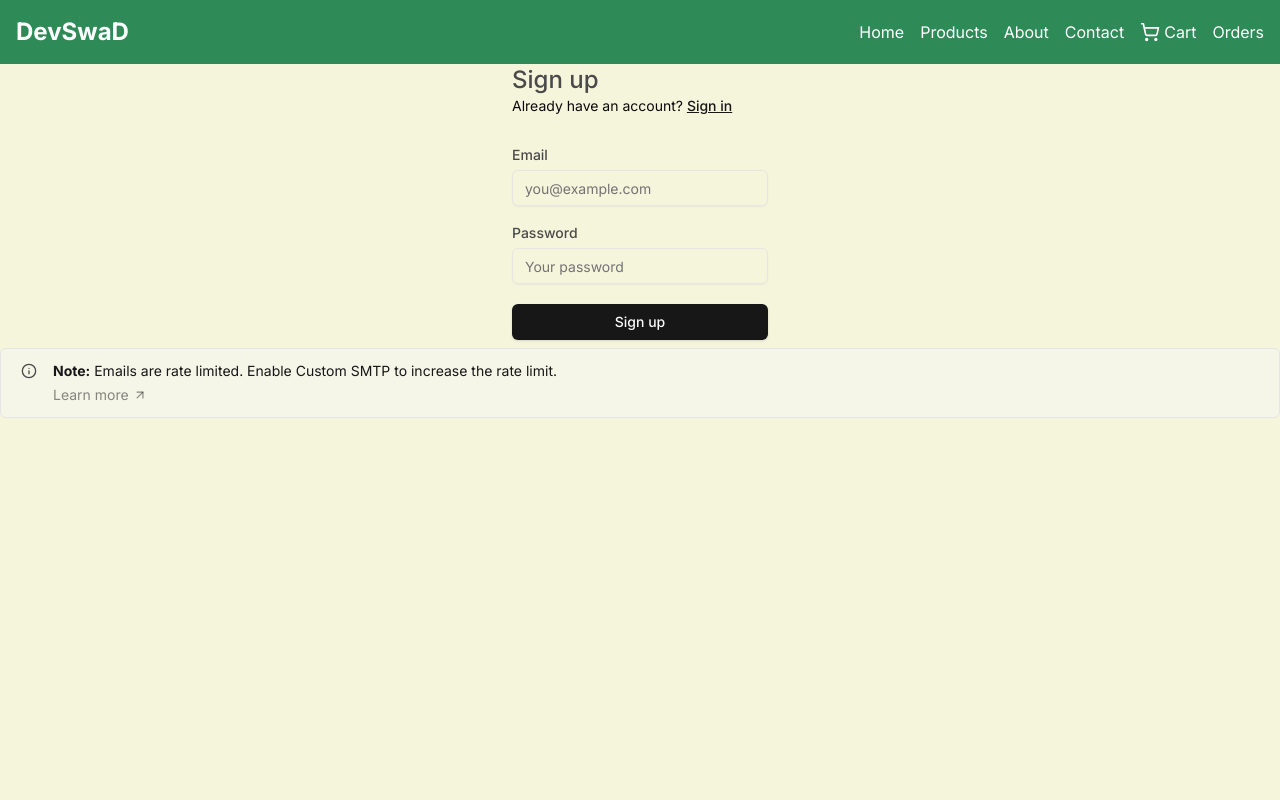
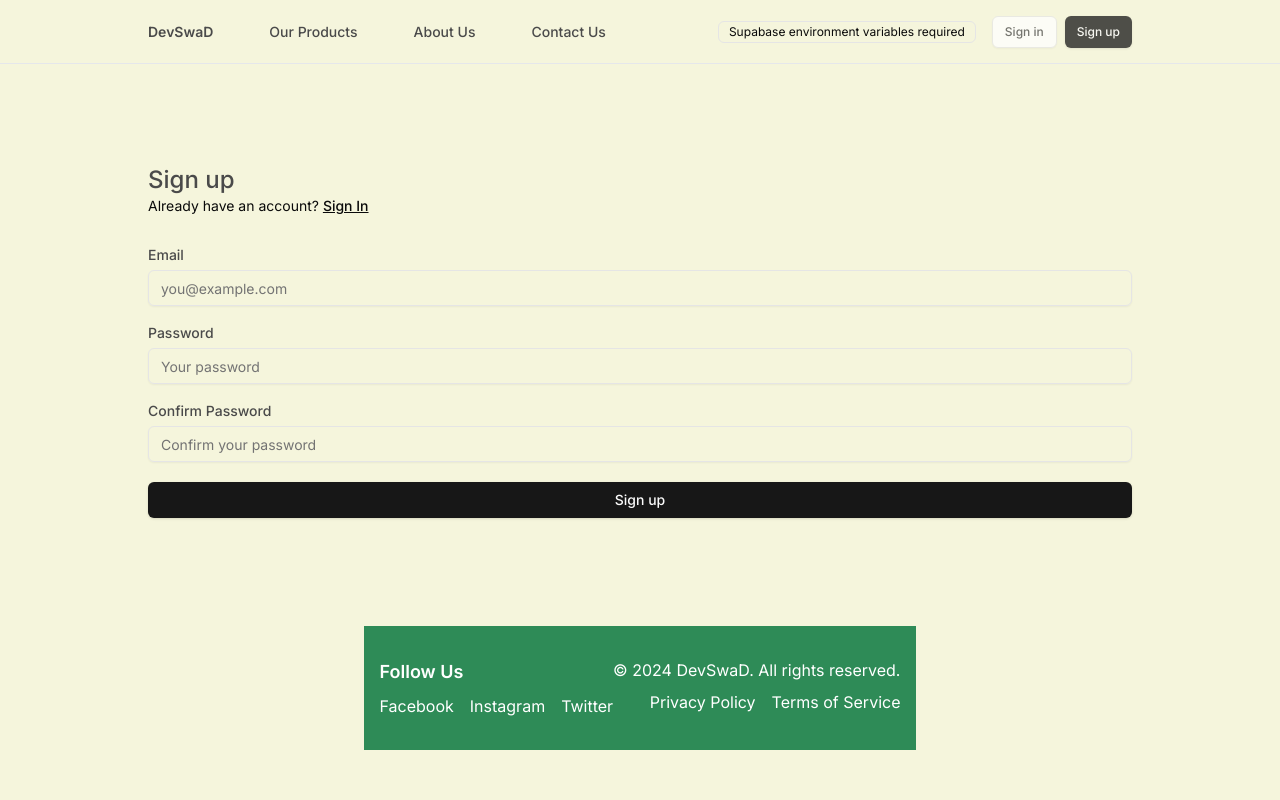
Before and after one commit to lokesh1jha/devswad, a Next.js app: page /sign-up in a window 1280 px wide. Shown: the top 800 px of the page. Built offline with nearby package versions, Linux system fonts and the light colour scheme; no server answers.

Commit message:
auth working

```diff
--- a/package.json
+++ b/package.json
@@ -32,6 +32,7 @@
     "clsx": "^2.1.1",
     "lucide-react": "^0.446.0",
     "next": "^14.2.13",
+    "next-themes": "^0.3.0",
     "react": "^18.3.1",
     "react-dom": "^18.3.1",
     "react-hook-form": "^7.53.0",
--- a/src/app/(public)/sign-up/page.tsx
+++ b/src/app/(public)/sign-up/page.tsx
@@ -1,54 +1,72 @@
-import { signUpAction } from "@/app/actions";
+'use client'
+
+import { useState } from "react";
 import { FormMessage, Message } from "@/components/form-message";
 import { SubmitButton } from "@/components/submit-button";
 import { Input } from "@/components/ui/input";
 import { Label } from "@/components/ui/label";
 import Link from "next/link";
-import { SmtpMessage } from "../smtp-message";
+import { signInAction } from "../../actions";
 
-export default function Signup({ searchParams }: { searchParams: Message }) {
-  if ("message" in searchParams) {
-    return (
-      <div className="w-full flex-1 flex items-center h-screen sm:max-w-md justify-center gap-2 p-4">
-        <FormMessage message={searchParams} />
-      </div>
-    );
+export default function SignUp({ searchParams }: { searchParams: Message }) {
+  const [password, setPassword] = useState("");
+  const [confirmPassword, setConfirmPassword] = useState("");
+  const [errorMessage, setErrorMessage] = useState<string | null>(null);
+
+  // Function to handle form submission and validate passwords
+  const handleSubmit = (event: React.FormEvent<HTMLFormElement>) => {
+    if (password !== confirmPassword) {
+      event.preventDefault(); // Prevent form submission
+      setErrorMessage("Passwords do not match.");
     }
+  };
 
   return (
-    <>
-      <form className="flex flex-col min-w-64 max-w-64 mx-auto">
+    <form className="flex-1 flex flex-col min-w-64" onSubmit={handleSubmit}>
       <h1 className="text-2xl font-medium">Sign up</h1>
-        <p className="text-sm text text-foreground">
+      <p className="text-sm text-foreground">
         Already have an account?{" "}
-          <Link className="text-primary font-medium underline" href="/sign-in">
-            Sign in
+        <Link className="text-foreground font-medium underline" href="/sign-in">
+          Sign In
         </Link>
       </p>
       <div className="flex flex-col gap-2 [&>input]:mb-3 mt-8">
         <Label htmlFor="email">Email</Label>
         <Input name="email" placeholder="you@example.com" required />
+
+        <div className="flex justify-between items-center">
           <Label htmlFor="password">Password</Label>
+        </div>
         <Input
           type="password"
           name="password"
           placeholder="Your password"
-            minLength={6}
+          value={password}
+          onChange={(e) => setPassword(e.target.value)}
           required
         />
-          <SubmitButton formAction={async (formData) => {
-            const result = await signUpAction(formData);
-            if (result.error) {
-              // Handle the error, e.g., display it to the user
-              console.error(result.error);
-            }
-          }} pendingText="Signing up...">
+
+        <div className="flex justify-between items-center">
+          <Label htmlFor="confirm-password">Confirm Password</Label>
+        </div>
+        <Input
+          type="password"
+          name="confirm-password"
+          placeholder="Confirm your password"
+          value={confirmPassword}
+          onChange={(e) => setConfirmPassword(e.target.value)}
+          required
+        />
+
+        {/* Display error message if passwords don't match */}
+        {errorMessage && <p className="text-red-500">{errorMessage}</p>}
+
+        <SubmitButton pendingText="Signing In..." formAction={signInAction}>
           Sign up
         </SubmitButton>
+
         <FormMessage message={searchParams} />
       </div>
     </form>
-      <SmtpMessage />
-    </>
   );
 }
--- a/src/app/layout.tsx
+++ b/src/app/layout.tsx
@@ -1,7 +1,11 @@
 import { Inter } from 'next/font/google'
-import Header from '@/components/Header'
 import Footer from '@/components/Footer'
+import { ThemeProvider } from "next-themes"
+import { EnvVarWarning } from "@/components/env-var-warning"
+import HeaderAuth from "@/components/header-auth"
+import MobileNavbar from "@/components/mobile-navbar"
 import '@/app/globals.css'
+import { hasEnvVars } from '../../utils/supabase/check-env-vars'
 
 const inter = Inter({ subsets: ['latin'] })
 
@@ -18,10 +22,46 @@ export default function RootLayout({
   return (
     <html lang="en">
       <body className={`${inter.className} bg-[#F5F5DC] text-[#4A4A4A]`}>
-        <Header />
-        <main className="min-h-screen">{children}</main>
-        <Footer />
+        <ThemeProvider
+          attribute="class"
+          defaultTheme="system"
+          enableSystem
+          disableTransitionOnChange
+        >
+          <main className="min-h-screen flex flex-col items-center">
+            <div className="flex-1 w-full flex flex-col gap-20 items-center">
+              <nav className="w-full flex justify-center border-b border-b-gray-200 h-16">
+                <div className="w-full max-w-5xl flex justify-between items-center p-3 px-5 text-sm">
+                  <div className="flex gap-5 items-center font-semibold">
+                    <a href="/" className="text-[#4A4A4A]">DevSwaD</a>
+                    <div className="hidden md:ml-6 md:flex md:space-x-8">
+                      <NavLink href="/products">Our Products</NavLink>
+                      <NavLink href="/about">About Us</NavLink>
+                      <NavLink href="/contact">Contact Us</NavLink>
+                    </div>
+                  </div>
+                  <div className="flex items-center gap-4">
+                    {!hasEnvVars ? <EnvVarWarning /> : <HeaderAuth />}
+                    <MobileNavbar />
+                  </div>
+                </div>
+              </nav>
+              <div className="flex flex-col gap-20 max-w-5xl p-5 w-full">
+                {children}
+              </div>
+              <Footer />
+            </div>
+          </main>
+        </ThemeProvider>
       </body>
     </html>
   )
 }
+
+function NavLink({ href, children }: { href: string; children: React.ReactNode }) {
+  return (
+    <a href={href} className="text-[#4A4A4A] hover:bg-[#E6E6E6] hover:text-[#333333] px-3 py-2 rounded-md text-sm font-medium">
+      {children}
+    </a>
+  )
+}
--- /dev/null
+++ b/src/components/env-var-warning.tsx
@@ -0,0 +1,33 @@
+import Link from "next/link";
+import { Badge } from "./ui/badge";
+import { Button } from "./ui/button";
+
+export function EnvVarWarning() {
+  return (
+    <div className="flex gap-4 items-center">
+      <Badge variant={"outline"} className="font-normal">
+        Supabase environment variables required
+      </Badge>
+      <div className="flex gap-2">
+        <Button
+          asChild
+          size="sm"
+          variant={"outline"}
+          disabled
+          className="opacity-75 cursor-none pointer-events-none"
+        >
+          <Link href="/sign-in">Sign in</Link>
+        </Button>
+        <Button
+          asChild
+          size="sm"
+          variant={"default"}
+          disabled
+          className="opacity-75 cursor-none pointer-events-none"
+        >
+          <Link href="/sign-up">Sign up</Link>
+        </Button>
+      </div>
+    </div>
+  );
+}
--- /dev/null
+++ b/src/components/header-auth.tsx
@@ -0,0 +1,68 @@
+import { signOutAction } from "@/app/actions";
+import Link from "next/link";
+import { Badge } from "./ui/badge";
+import { Button } from "./ui/button";
+import { createClient } from "../../utils/supabase/server";
+import { hasEnvVars } from "../../utils/supabase/check-env-vars";
+
+export default async function AuthButton() {
+  const {
+    data: { user },
+  } = await createClient().auth.getUser();
+
+  if (!hasEnvVars) {
+    return (
+      <>
+        <div className="flex gap-4 items-center">
+          <div>
+            <Badge
+              variant={"default"}
+              className="font-normal pointer-events-none"
+            >
+              Please update .env.local file with anon key and url
+            </Badge>
+          </div>
+          <div className="flex gap-2">
+            <Button
+              asChild
+              size="sm"
+              variant={"outline"}
+              disabled
+              className="opacity-75 cursor-none pointer-events-none"
+            >
+              <Link href="/sign-in">Sign in</Link>
+            </Button>
+            <Button
+              asChild
+              size="sm"
+              variant={"default"}
+              disabled
+              className="opacity-75 cursor-none pointer-events-none"
+            >
+              <Link href="/sign-up">Sign up</Link>
+            </Button>
+          </div>
+        </div>
+      </>
+    );
+  }
+  return user ? (
+    <div className="flex items-center gap-4">
+      Hey, {user.email}!
+      <form action={signOutAction}>
+        <Button type="submit" variant={"outline"}>
+          Sign out
+        </Button>
+      </form>
+    </div>
+  ) : (
+    <div className="flex gap-2">
+      <Button asChild size="sm" variant={"outline"}>
+        <Link href="/sign-in">Sign in</Link>
+      </Button>
+      <Button asChild size="sm" variant={"default"}>
+        <Link href="/sign-up">Sign up</Link>
+      </Button>
+    </div>
+  );
+}
--- /dev/null
+++ b/src/components/mobile-navbar.tsx
@@ -0,0 +1,42 @@
+'use client'
+
+import { useState } from 'react'
+import Link from 'next/link'
+import { Menu, X } from 'lucide-react'
+
+export default function MobileNavbar() {
+  const [isOpen, setIsOpen] = useState(false)
+
+  return (
+    <div className="md:hidden">
+      <button
+        onClick={() => setIsOpen(!isOpen)}
+        className="text-[#4A4A4A] hover:bg-[#E6E6E6] hover:text-[#333333] px-2 py-2 rounded-md text-sm font-medium"
+      >
+        {isOpen ? (
+          <X className="h-6 w-6" />
+        ) : (
+          <Menu className="h-6 w-6" />
+        )}
+      </button>
+
+      {isOpen && (
+        <div className="absolute top-16 left-0 w-full bg-[#F5F5DC] z-10">
+          <div className="px-2 pt-2 pb-3 space-y-1">
+            <MobileNavLink href="/products" onClick={() => setIsOpen(false)}>Our Products</MobileNavLink>
+            <MobileNavLink href="/about" onClick={() => setIsOpen(false)}>About Us</MobileNavLink>
+            <MobileNavLink href="/contact" onClick={() => setIsOpen(false)}>Contact Us</MobileNavLink>
+          </div>
+        </div>
+      )}
+    </div>
+  )
+}
+
+function MobileNavLink({ href, children, onClick }: { href: string; children: React.ReactNode; onClick: () => void }) {
+  return (
+    <Link href={href} className="text-[#4A4A4A] hover:bg-[#E6E6E6] hover:text-[#333333] block px-3 py-2 rounded-md text-base font-medium" onClick={onClick}>
+      {children}
+    </Link>
+  )
+}
--- /dev/null
+++ b/utils/supabase/check-env-vars.ts
@@ -0,0 +1,6 @@
+// This check can be removed
+// it is just for tutorial purposes
+
+export const hasEnvVars =
+  process.env.SUPABASE_URL &&
+  process.env.SUPABASE_ANON_KEY;
--- a/utils/supabase/client.ts
+++ b/utils/supabase/client.ts
@@ -3,7 +3,7 @@ import { createBrowserClient } from '@supabase/ssr'
 export function createClient() {
   // Create a supabase client on the browser with project's credentials
   return createBrowserClient(
-    process.env.NEXT_PUBLIC_SUPABASE_URL!,
-    process.env.NEXT_PUBLIC_SUPABASE_ANON_KEY!
+    process.env.SUPABASE_URL!,
+    process.env.SUPABASE_ANON_KEY!
   )
 }
--- a/utils/supabase/middleware.ts
+++ b/utils/supabase/middleware.ts
@@ -7,8 +7,8 @@ export async function updateSession(request: NextRequest) {
   })
 
   const supabase = createServerClient(
-    process.env.NEXT_PUBLIC_SUPABASE_URL!,
-    process.env.NEXT_PUBLIC_SUPABASE_ANON_KEY!,
+    process.env.SUPABASE_URL!,
+    process.env.SUPABASE_ANON_KEY!,
     {
       cookies: {
         getAll() {
--- a/utils/supabase/server.ts
+++ b/utils/supabase/server.ts
@@ -7,8 +7,8 @@ export function createClient() {
   // Create a server's supabase client with newly configured cookie,
   // which could be used to maintain user's session
   return createServerClient(
-    process.env.NEXT_PUBLIC_SUPABASE_URL!,
-    process.env.NEXT_PUBLIC_SUPABASE_ANON_KEY!,
+    process.env.SUPABASE_URL!,
+    process.env.SUPABASE_ANON_KEY!,
     {
       cookies: {
         getAll() {
```
Also changed, not shown: 2 other files (tests, documents, lock files or other folders). Lines whose indentation alone changed are shown as unchanged.
